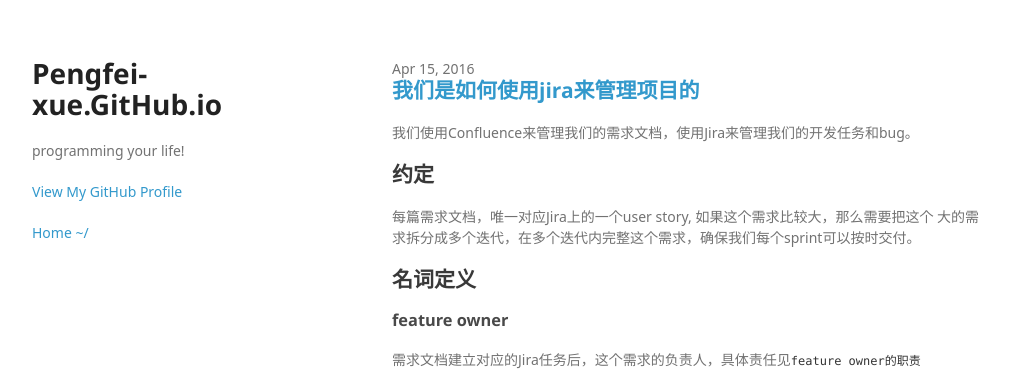
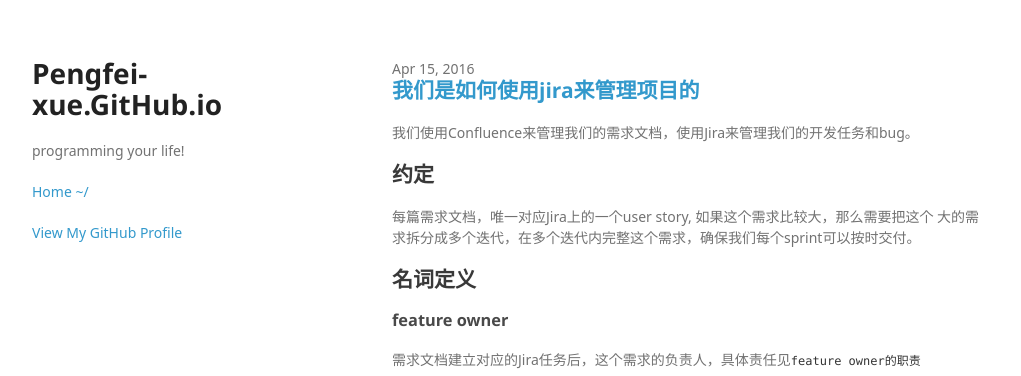
Before and after one commit to pengfei-xue/pengfei-xue.github.io, a Jekyll site: the page built from index.html, in a window 1280 px wide. Shown: the top 376 px of the page, without its empty margins (128-1149 px from the left). Built offline with Jekyll 4.4.1, drawn with Linux system fonts in a browser that asks for light colours; some web fonts are replaced; the list of posts is cut into pages by our own code.

Commit message:
switch link order

```diff
--- a/_layouts/default.html
+++ b/_layouts/default.html
@@ -18,8 +18,8 @@
       <header>
         <h1>Pengfei-xue.GitHub.io</h1>
         <p>programming your life!</p>
+        <p class="view"><a href="/">Home ~/</a></p>
         <p class="view"><a href="https://github.com/pengfei-xue">View My GitHub Profile</a></p>
-        <p class="view"><a href="/">Home ~/</a></p>
 
       </header>
       <section>
```
